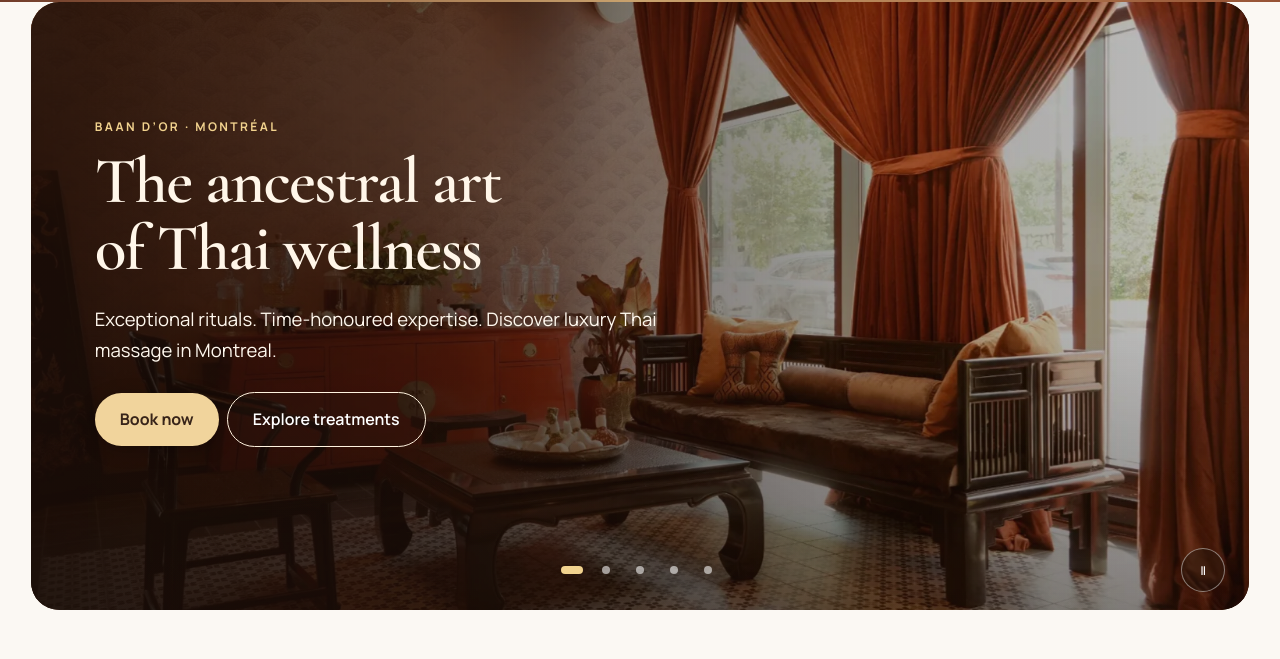
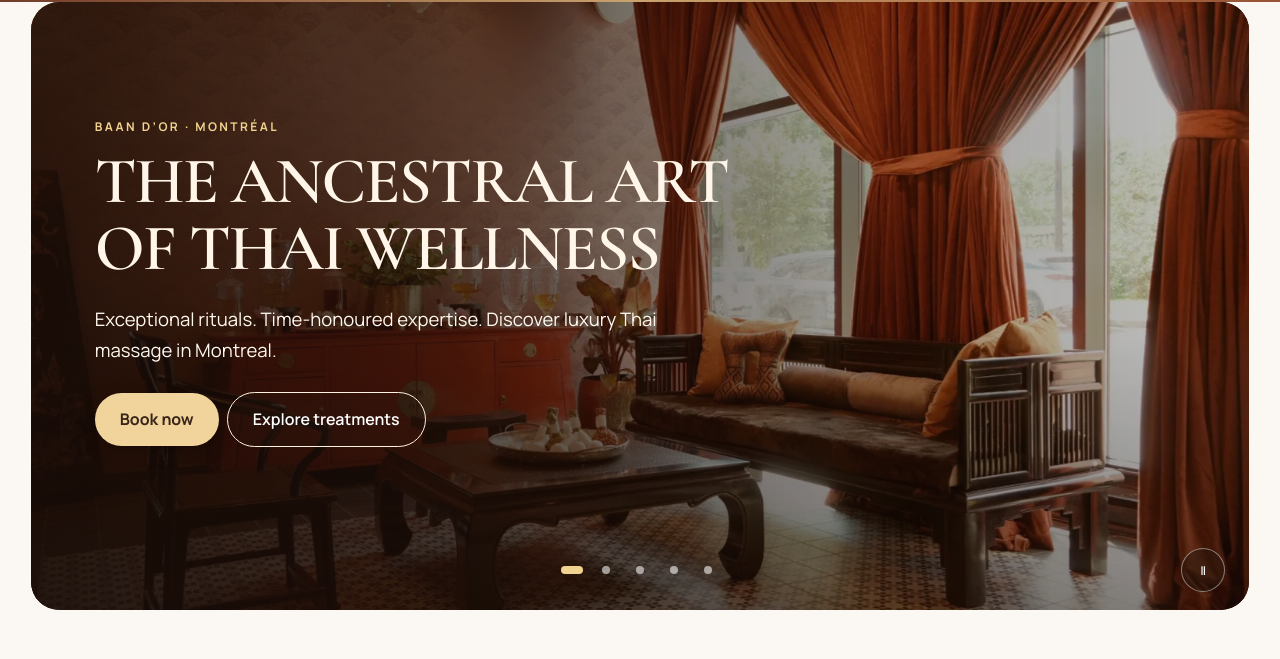
Before and after one commit to chantastic514/baandorv2, a plain HTML site: page en/index.html in a window 1280 px wide. Shown: the part 141-800 px from the top of the page. Drawn offline with nearby package versions, Linux system fonts and the light colour scheme.

Commit message:
Add files via upload

```diff
--- a/v18.css
+++ b/v18.css
@@ -25,3 +25,6 @@ main .bd-single-action:active .btn{background:#f1d49c!important;color:#382419!im
 .bd-quick .quick-body .btn{min-height:44px}
 @media(max-width:600px){.bd-quick{width:calc(100% - 16px);max-width:460px;height:auto;max-height:94dvh;margin:auto;border-radius:18px}.bd-quick .quick-image{aspect-ratio:16/7;max-height:145px}.bd-quick .quick-body{gap:8px;padding:16px}.bd-quick .quick-body h3{font-size:1.15rem}.bd-quick .quick-body p,.bd-quick .quick-ideal,.bd-quick .quick-prices{font-size:.88rem}}
 @media(prefers-reduced-motion:reduce){header nav>a.btn,main .bd-single-action{transition:none!important;transform:none!important}}
+
+/* V19: uppercase page titles and homepage carousel titles, FR and EN. */
+main h1, main h1 span, main .hero-frame .hero h2, main .hero-frame .hero h2 span {text-transform:uppercase!important}
```
